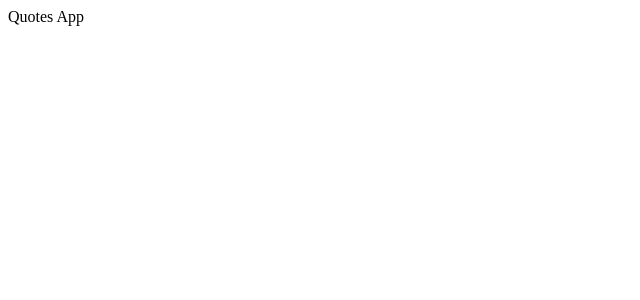
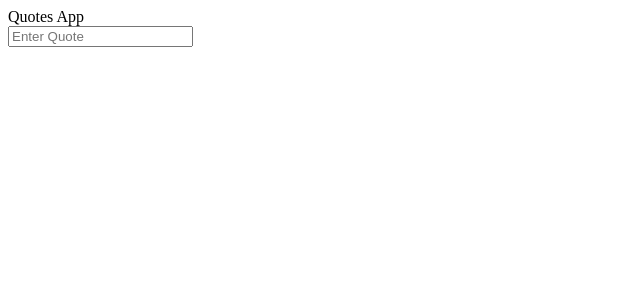
Before and after one commit to Alexanderoke/Quotesip, an Angular app: page / in a window 1280 px wide. Shown: the top 300 px of the page, without its empty margins (0-640 px from the left). Built offline with nearby package versions, Linux system fonts and the light colour scheme.

Commit message:
quote input added

```diff
--- a/src/app/app.component.html
+++ b/src/app/app.component.html
@@ -1,3 +1,5 @@
-<span>{{title}} App </span>
+<span>{{title}} App </span> <br>
+<input type="text" placeholder="Enter Quote">
+
 
 <router-outlet></router-outlet>
```
